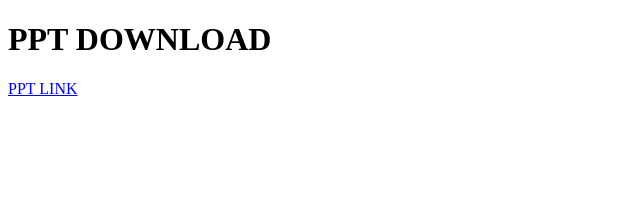
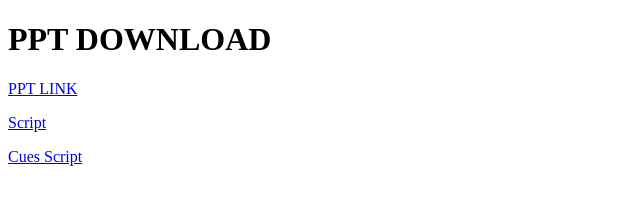
Before and after one commit to dygital0/ppt, a plain HTML site: page index.html in a window 1280 px wide. Shown: the whole page, without its empty margins (0-640 px from the left). Drawn offline with Linux system fonts and the light colour scheme.

Commit message:
Update index.html

```diff
--- a/index.html
+++ b/index.html
@@ -7,5 +7,7 @@
     <h1>PPT DOWNLOAD</h1>
 
     <p><a href="Group2EnglishPPT.pptx" download>PPT LINK</a></p>
+    <p><a href="https://docs.google.com/document/d/1bjvjkIAIGOnd8qYxEiOrVXRHrhgZqMNeMSJINmcsi-s/edit?usp=sharing">Script</a></p>
+    <p><a href="https://docs.google.com/document/d/1XPay-QumHztHBUjjUbs8w4Q8DKon4jfvnWi6knBY7L0/edit?usp=sharing">Cues Script</a></p>
 </body>
 </html>
```
